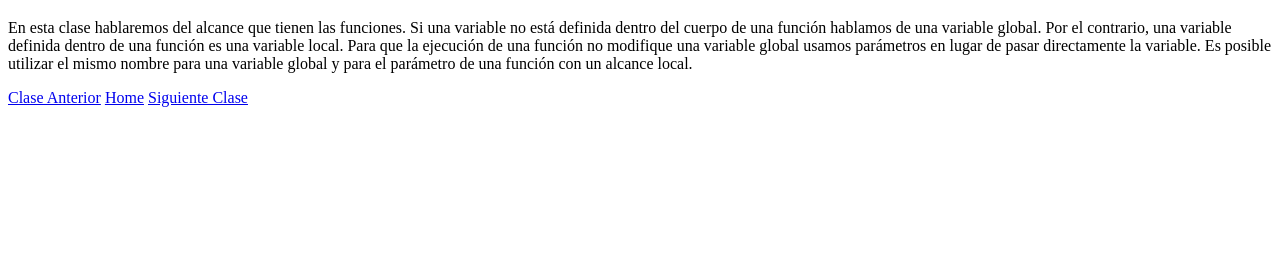
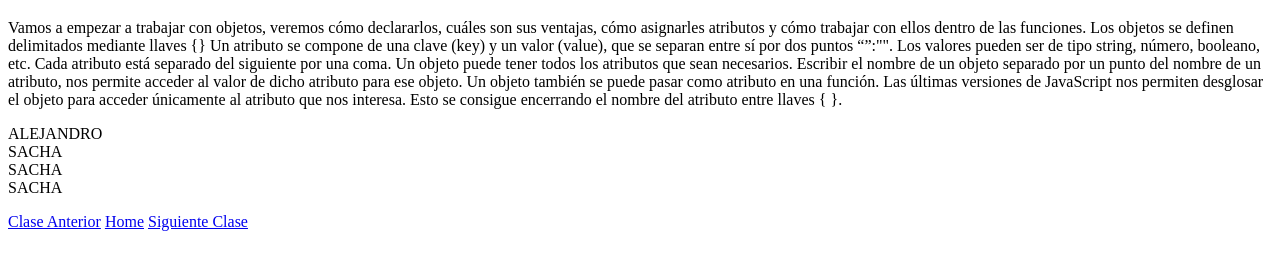
Before and after one commit to kannder83/fundamentos-js, a plain HTML site: page clase06.html in a window 1280 px wide. Shown: the part 61-330 px from the top of the page. Drawn offline with Linux system fonts and the light colour scheme.

Commit message:
Se crea la clase 07.

```diff
--- a/clase06.html
+++ b/clase06.html
@@ -8,13 +8,19 @@
   <body>
     <h1>Clase 06 - Objetos</h1>
     <p id="descripcion">
-      En esta clase hablaremos del alcance que tienen las funciones. Si una
-      variable no está definida dentro del cuerpo de una función hablamos de una
-      variable global. Por el contrario, una variable definida dentro de una
-      función es una variable local. Para que la ejecución de una función no
-      modifique una variable global usamos parámetros en lugar de pasar
-      directamente la variable. Es posible utilizar el mismo nombre para una
-      variable global y para el parámetro de una función con un alcance local.
+      Vamos a empezar a trabajar con objetos, veremos cómo declararlos, cuáles
+      son sus ventajas, cómo asignarles atributos y cómo trabajar con ellos
+      dentro de las funciones. Los objetos se definen delimitados mediante
+      llaves {} Un atributo se compone de una clave (key) y un valor (value),
+      que se separan entre sí por dos puntos “”:"". Los valores pueden ser de
+      tipo string, número, booleano, etc. Cada atributo está separado del
+      siguiente por una coma. Un objeto puede tener todos los atributos que sean
+      necesarios. Escribir el nombre de un objeto separado por un punto del
+      nombre de un atributo, nos permite acceder al valor de dicho atributo para
+      ese objeto. Un objeto también se puede pasar como atributo en una función.
+      Las últimas versiones de JavaScript nos permiten desglosar el objeto para
+      acceder únicamente al atributo que nos interesa. Esto se consigue
+      encerrando el nombre del atributo entre llaves { }.
     </p>
     <p id="paragraph"></p>
     <a href="clase05.html">Clase Anterior</a>
--- a/scripts/clase06.js
+++ b/scripts/clase06.js
@@ -1 +1,43 @@
-//Objetos
+//Clasr de Objetos
+let nombre = "Alejandro";
+const parrafo = "paragraph";
+
+//Función
+function imprimirNombreEnMayusculas(nombre) {
+  nombre = nombre.toUpperCase();
+  document.getElementById(parrafo).innerHTML += `${nombre} <br>`;
+  console.log(nombre);
+}
+
+imprimirNombreEnMayusculas(nombre);
+
+//Se crea el objeto:
+
+let sacha = {
+  nombre: "Sacha",
+  apellido: "Lifszyc",
+  edad: 28,
+};
+
+//Para imprimir el valor:
+
+imprimirNombreEnMayusculas(sacha.nombre);
+
+// Otra forma es utilizar el objeto completo, sin necesidad de acceder al atributo.
+
+function imprimirNombreEnMayusculaObjeto(persona) {
+  let nombre = persona.nombre.toUpperCase();
+  document.getElementById(parrafo).innerHTML += `${nombre} <br>`;
+}
+
+imprimirNombreEnMayusculaObjeto(sacha);
+
+//Se puede traer solo el atributo.
+// No declarar 2 veces la variable.
+
+function imprimirNombreEnMayusculaAtributo({ nombre }) {
+  let name = nombre.toUpperCase();
+  document.getElementById(parrafo).innerHTML += `${name} <br>`;
+}
+
+imprimirNombreEnMayusculaAtributo(sacha);
--- /dev/null
+++ b/scripts/clase07.js
@@ -0,0 +1 @@
+// Desestructurar objetos
```
Also changed, not shown: clase07.html (added, +24 -0 lines), index.html (+1 -0 lines).
